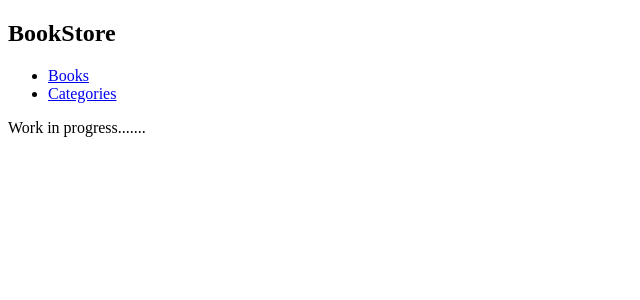
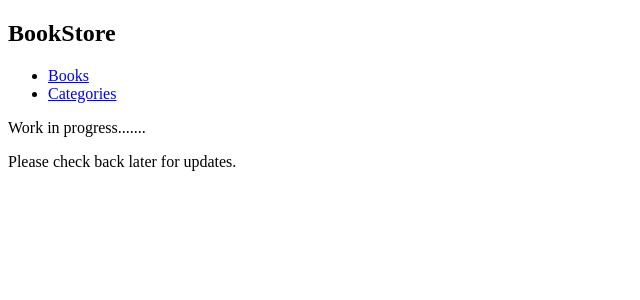
Before and after one commit to ankitt26/Bookstore, a React (Create React App) app: page /Categories in a window 1280 px wide. Shown: the top 300 px of the page, without its empty margins (0-640 px from the left). Built offline with nearby package versions, Linux system fonts and the light colour scheme.

Commit message:
Add navbar directly in app.js

```diff
--- a/src/App.js
+++ b/src/App.js
@@ -1,10 +1,12 @@
 import { BrowserRouter, Routes, Route } from 'react-router-dom';
 import Home from './components/Home';
 import Categories from './components/Categories';
+import Navbar from './components/Navbar';
 
 function App() {
   return (
     <BrowserRouter>
+      <Navbar />
       <Routes>
         <Route path="/" element={<Home />} />
         <Route path="Categories" element={<Categories />} />
--- a/src/components/Categories.js
+++ b/src/components/Categories.js
@@ -1,9 +1,7 @@
-import Navbar from './Navbar';
-
 const Categories = () => (
   <>
-    <Navbar />
     <div>Work in progress.......</div>
+    <p>Please check back later for updates.</p>
   </>
 );
 
--- a/src/components/Home.js
+++ b/src/components/Home.js
@@ -1,7 +1,6 @@
 import { useState } from 'react';
 import AddNewBook from './AddNewBook';
 import Book from './Book';
-import Navbar from './Navbar';
 
 const Home = () => {
   const [BookList, setBookList] = useState([
@@ -31,7 +30,6 @@ const Home = () => {
 
   return (
     <>
-      <Navbar />
       <div>
         {BookList.map((value) => (
           <Book key={value.id} bookitem={value} />
```
